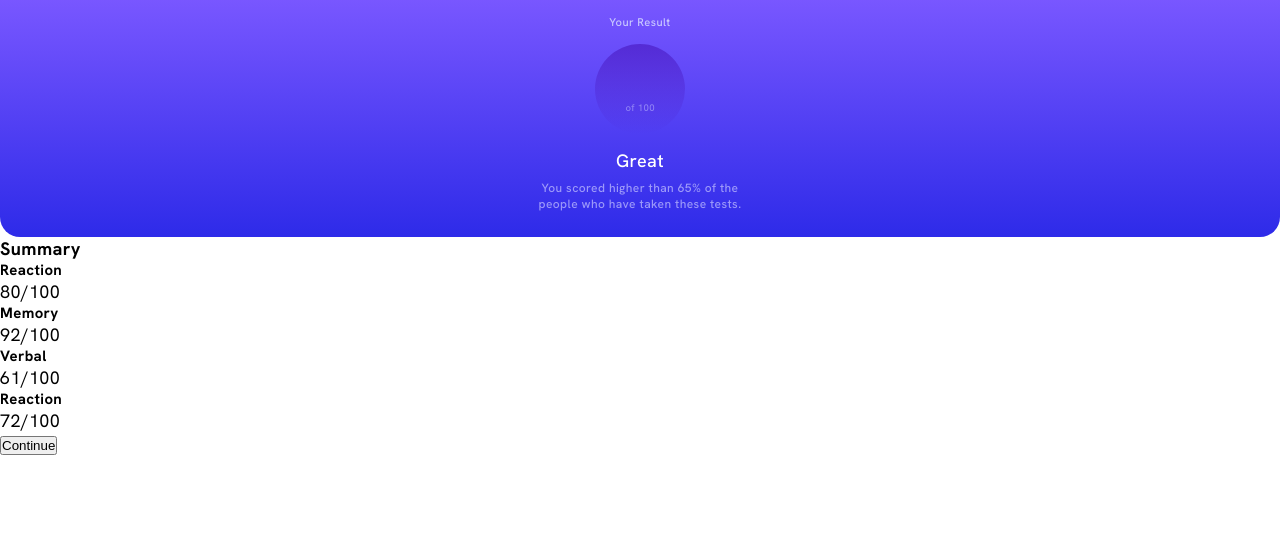
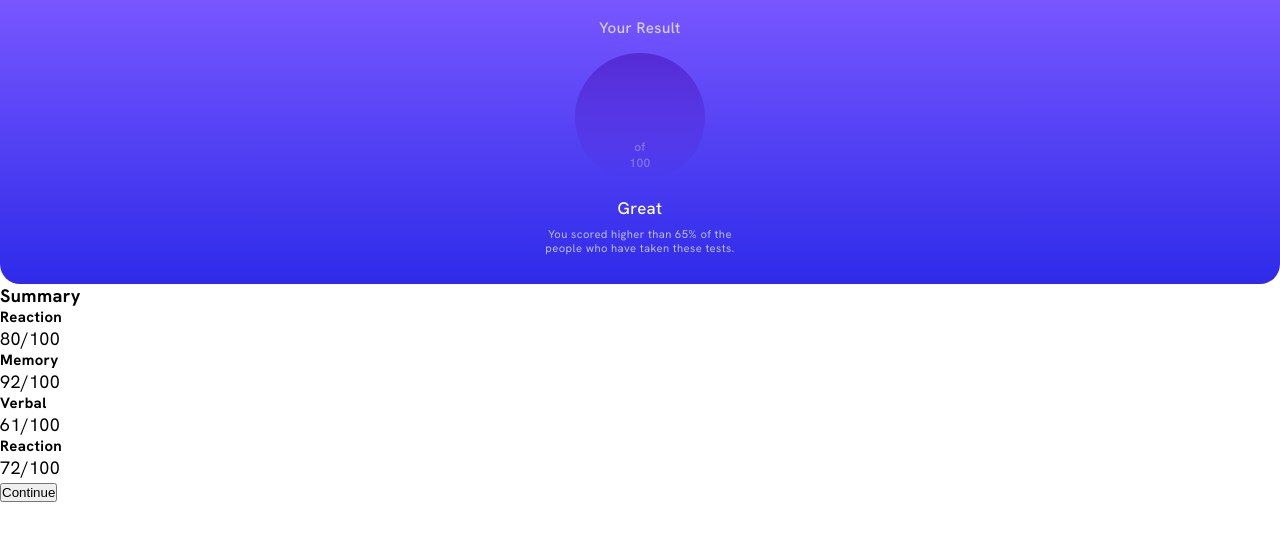
Before and after one commit to EtFX1/Frontend-Mentor-results-summary-component, a plain HTML site: page src/index.html in a window 1280 px wide. Drawn offline with Linux system fonts and the light colour scheme; no server answers.

Commit message:
made the font sizes variable in the top section

```diff
--- a/src/styles.css
+++ b/src/styles.css
@@ -4,7 +4,7 @@
     box-sizing: border-box;
 }
 
-/* *colors */
+/* *colours */
 :root {
     --light-red: hsl(0, 100%, 67%);
     --organgey-yellow: hsl(39, 100%, 56%);
@@ -32,7 +32,7 @@ body {
     flex-direction: column;
     font-size: 1.125rem;
     font-family: var(--myFont);
-    letter-spacing: 0.4px;
+    letter-spacing: 0.025rem;
 }
 
 /* *contains both sections */
@@ -48,8 +48,7 @@ section.result-section {
         var(--light-royal-blue)
     );
     border-radius: 0 0 1.25rem 1.25rem;
-    padding: 15px 20px 25px;
-    /* todo: add clamp */
+    padding: 1.1rem 0 1.8rem;
 }
 
 /* *text container in purple background */
@@ -61,8 +60,8 @@ div.result-text {
 
 /* *"Your result" text */
 h3.top-text {
-    color: var(--light-lavender);
-    font-size: 0.7rem;
+    color: hsla(222, 100%, 96%, 0.805);
+    font-size: clamp(0.7rem, 3.5vw, 0.95rem);
     font-weight: 500;
     margin-bottom: 0.9375rem;
 }
@@ -75,41 +74,45 @@ h3.top-text {
         rgba(78, 33, 202, 0)
     );
     border-radius: 50%;
-    width: 5.625rem;
-    height: 5.625rem;
+    width: clamp(5.625rem, 28.5vw, 8.1rem);
+    height: clamp(5.625rem, 28.5vw, 8.1rem);
     margin: 0 auto 0.9375rem;
 }
 
+/* *both span elements in the heading */
 h1#heading span {
     position: absolute;
 }
 
+/* 76 */
 .avg-score {
-    top: 0.875rem;
-    left: 1.625rem;
-    font-size: 2.125rem;
+    top: clamp(1rem, 15%, 1.25rem);
+    left: 0;
+    right: 0;
+    font-size: clamp(2.125rem, 10.5vw, 3.4375rem);
     color: white;
     font-weight: 700;
 }
 
 .of-100-text {
-    font-size: 0.6rem;
+    top: 67%;
+    left: 4vw;
+    right: 4vw;
+    font-size: clamp(0.625rem, 2.75vw, 0.75rem);
     font-weight: 500;
-    top: 3.5625rem;
-    left: 1.9rem;
-    color: hsla(241, 100%, 89%, 0.497);
+    color: hsla(241, 100%, 89%, 0.445);
 }
 
 .great-text {
     font-weight: 500;
     color: white;
-    font-size: 1.125rem;
+    font-size: 1.05rem;
     margin-bottom: 0.5rem;
 }
 
 /** "You scored higher than... paragraph" */
 .statistic {
-    color: hsla(241, 100%, 89%, 0.69);
-    font-size: 0.75rem;
-    font-weight: 500;
+    color: hsla(241, 100%, 89%, 0.936);
+    font-size: 0.7rem;
+    font-weight: 400;
 }
```
